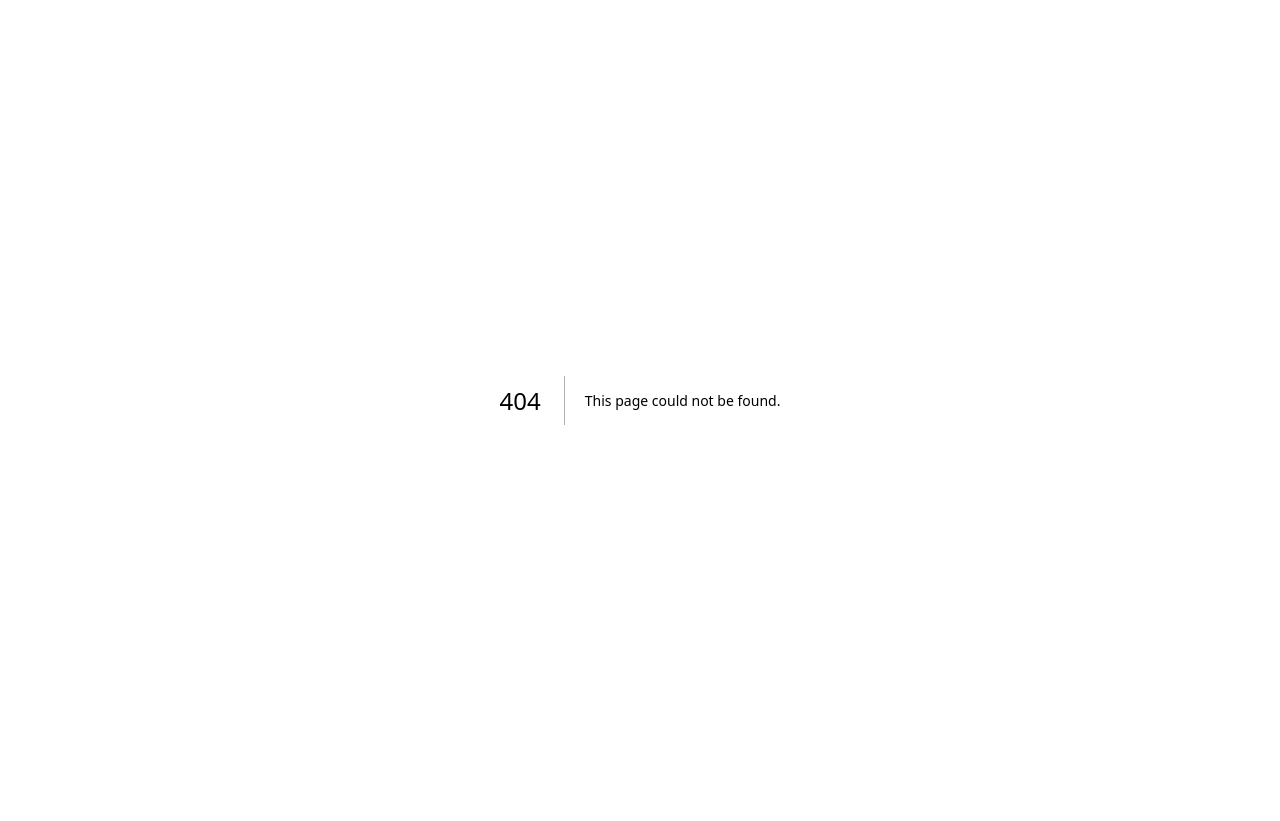
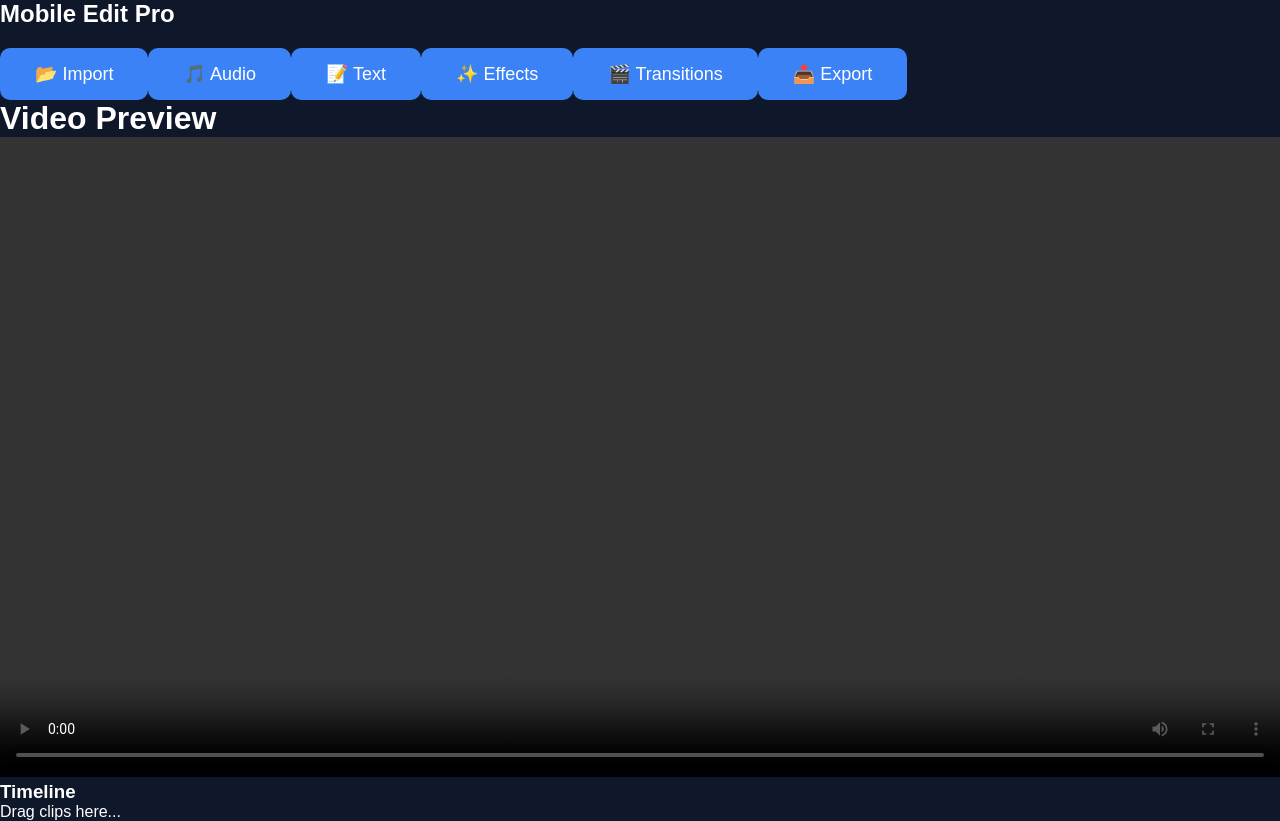
Before and after one commit to hacker5671/mobile-edit-pro, a Next.js app: page /editor in a window 1280 px wide. Before the commit this address had no page. Before the commit the page ends 800 px from the top, so only its background shows below. Built offline with nearby package versions, Linux system fonts and the light colour scheme.

Commit message:
Create app/editor/page.tsx

```diff
--- /dev/null
+++ b/app/editor/page.tsx
@@ -0,0 +1,38 @@
+export default function Editor() {
+  return (
+    <div className="editor">
+
+      <aside className="sidebar">
+        <h2>Mobile Edit Pro</h2>
+
+        <button>📂 Import</button>
+        <button>🎵 Audio</button>
+        <button>📝 Text</button>
+        <button>✨ Effects</button>
+        <button>🎬 Transitions</button>
+        <button>📤 Export</button>
+      </aside>
+
+      <main className="workspace">
+
+        <div className="preview">
+          <h1>Video Preview</h1>
+
+          <video controls width="100%">
+          </video>
+        </div>
+
+        <div className="timeline">
+          <h3>Timeline</h3>
+
+          <div className="track">
+            Drag clips here...
+          </div>
+
+        </div>
+
+      </main>
+
+    </div>
+  );
+}
```
